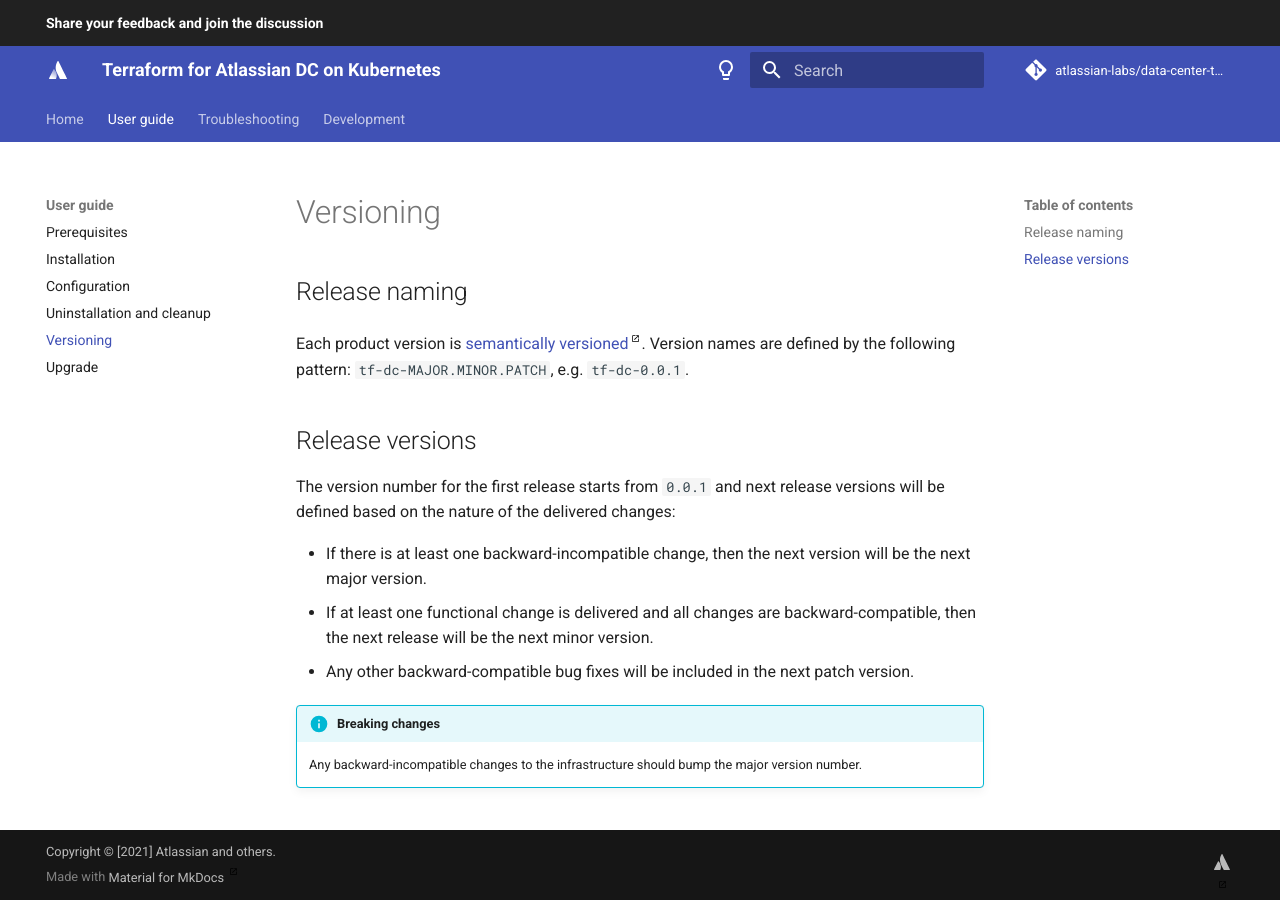
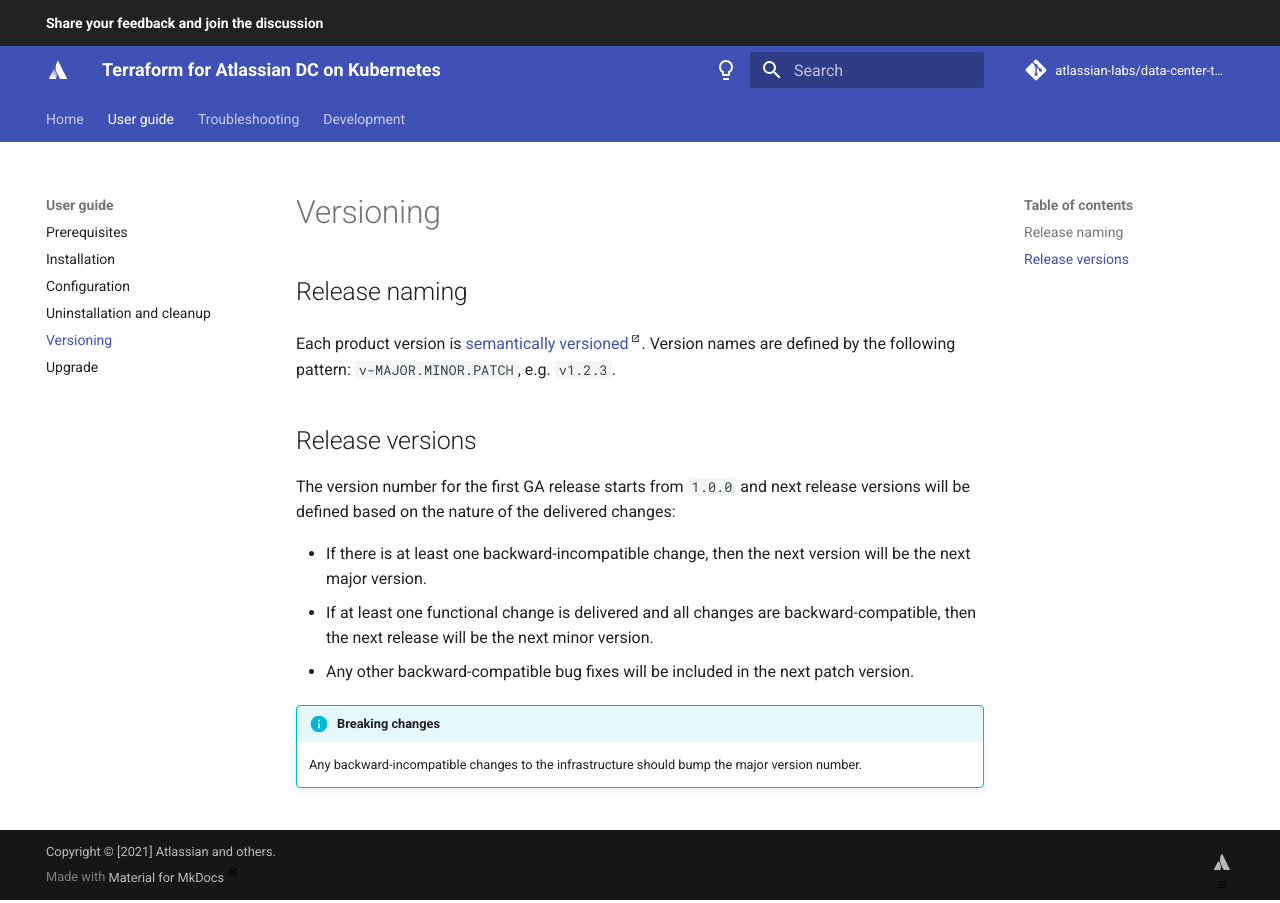
Before and after one commit to atlassian-labs/data-center-terraform, an MkDocs documentation site: the page built from docs/docs/userguide/VERSIONING.md, in a window 1280 px wide. Built offline with MkDocs 1.6.1 and Material for MkDocs 9.7.7, drawn with Linux system fonts in a browser that asks for light colours; comment, search, counter and statistics services are not loaded.

Commit message:
Update VERSIONING.md

```diff
--- a/docs/docs/userguide/VERSIONING.md
+++ b/docs/docs/userguide/VERSIONING.md
@@ -2,11 +2,11 @@
 
 ## Release naming
 
-Each product version is [semantically versioned](https://semver.org/){.external}. Version names are defined by the following pattern: `tf-dc-MAJOR.MINOR.PATCH`, e.g. `tf-dc-0.0.1`.
+Each product version is [semantically versioned](https://semver.org/){.external}. Version names are defined by the following pattern: `v-MAJOR.MINOR.PATCH`, e.g. `v1.2.3`.
 
 ## Release versions
 
-The version number for the first release starts from `0.0.1` and next release versions will be defined based on the nature of the delivered changes:
+The version number for the first GA release starts from `1.0.0` and next release versions will be defined based on the nature of the delivered changes:
 
 - If there is at least one backward-incompatible change, then the next version will be the next major version.
 - If at least one functional change is delivered and all changes are backward-compatible, then the next release will be the next minor version.
```
